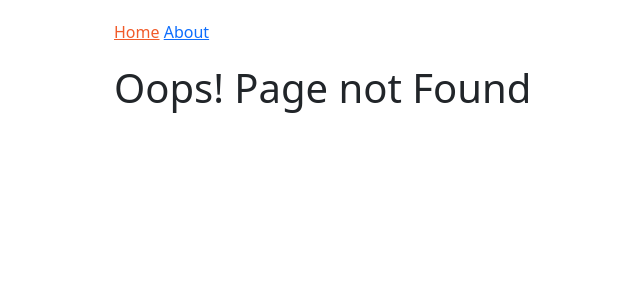
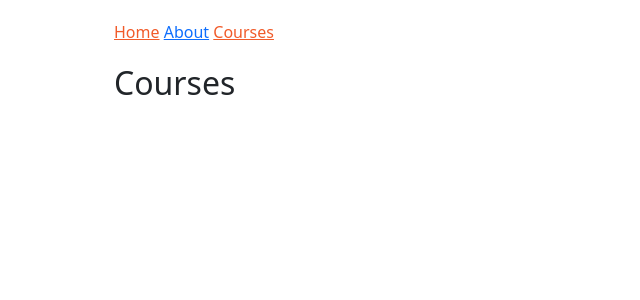
Before and after one commit to yildiztugba/BuildingAplication-with-React-and-Redux, a React app: page /courses in a window 1280 px wide. Before the commit this address had no page. Shown: the top 300 px of the page, without its empty margins (113-753 px from the left). Built offline with nearby package versions, Linux system fonts and the light colour scheme.

Commit message:
courses page + route + header link

```diff
--- a/src/components/App.js
+++ b/src/components/App.js
@@ -4,6 +4,7 @@
 import AboutPage from './about/AboutPage';
 import Header from "./common/Header";
 import PageNotFound from './PageNotFound';
+import CoursesPage from './courses/CoursesPage';
 
 function App() {
     return(
@@ -12,6 +13,7 @@
             <Switch>
                 <Route exact path="/" component={HomePage} />
                 <Route path="/about" component={AboutPage} />
+                 <Route path="/courses" component={CoursesPage} />
                 <Route component={PageNotFound} />
             </Switch>
 
--- a/src/components/common/Header.js
+++ b/src/components/common/Header.js
@@ -7,7 +7,8 @@
     return (
         <nav>
             <NavLink to="/" activeStyle={activeStyle} axact>Home</NavLink> {"  "}
-            <NavLink to="/about" activeStyle={activeStyle} >About</NavLink>
+            <NavLink to="/about" activeStyle={activeStyle} >About</NavLink>{"  "}
+            <NavLink to="/courses" activeStyle={activeStyle} >Courses</NavLink>
         </nav>
     )
 }
--- /dev/null
+++ b/src/components/courses/CoursesPage.js
@@ -0,0 +1,8 @@
+import React from 'react';
+
+class CoursesPage extends React.Component{
+    render(){
+        return <h2>Courses</h2>;
+    }
+}
+export default CoursesPage;
```
